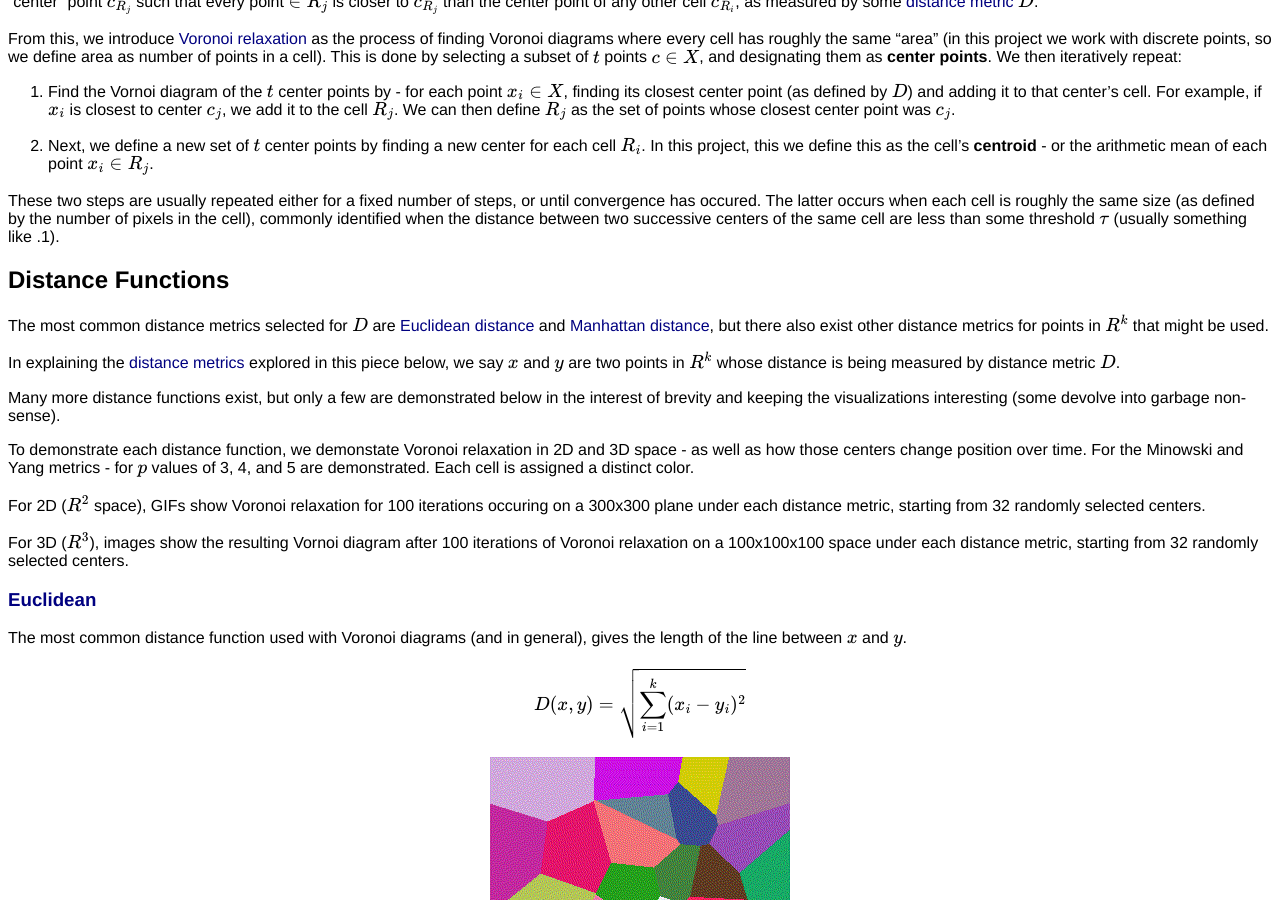
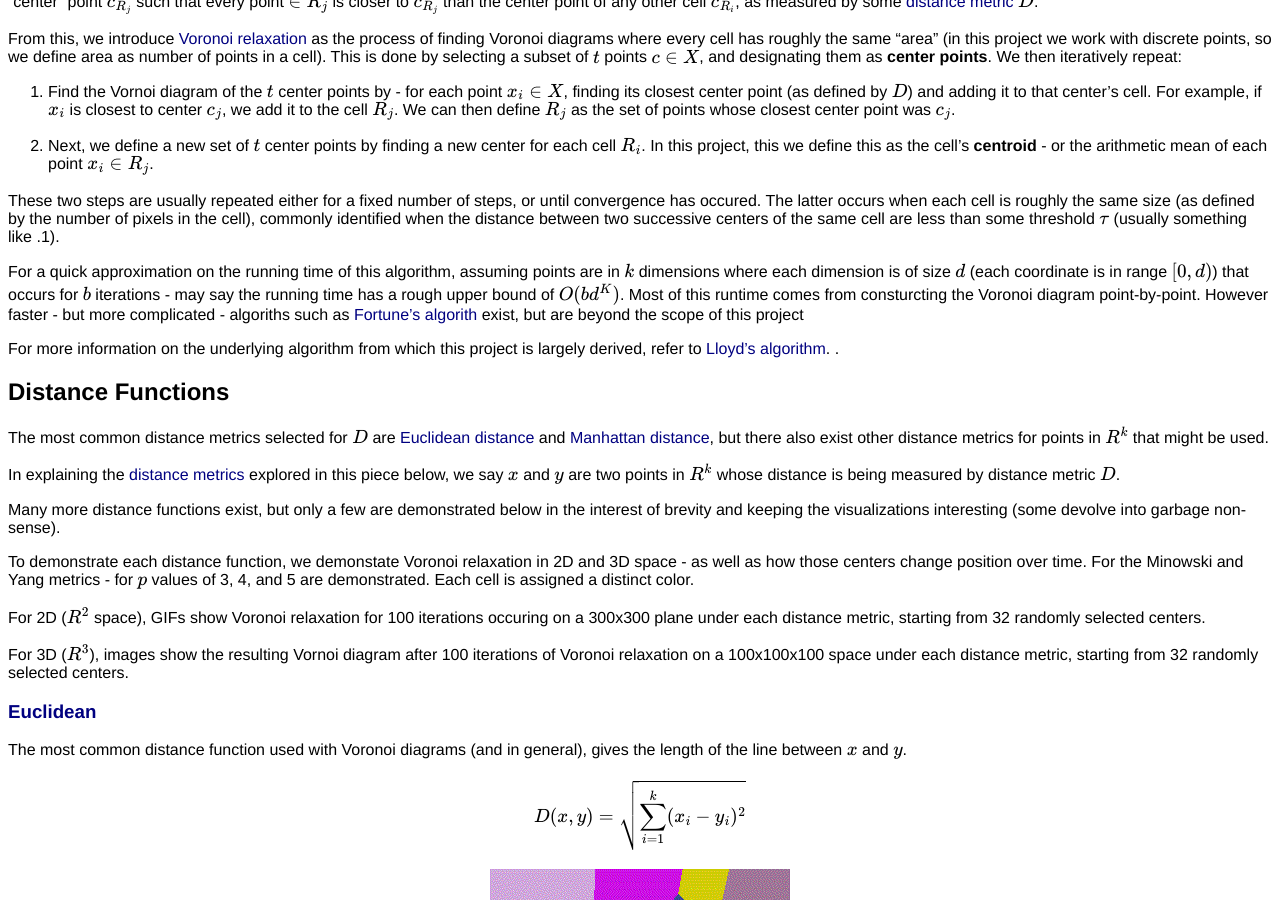
Before and after one commit to njhofmann/njhofmann.github.io, a Jekyll site: the page built from _posts/2022-07-07-Voronoi-Relaxation-Under-Different-Distance-Metrics.md, in a window 1280 px wide and 900 px high, scrolled down 389 px. Built offline with Jekyll 4.4.1, drawn with Linux system fonts in a browser that asks for light colours; formulas are drawn with MathJax 3.

```diff
--- a/_posts/2022-07-07-Voronoi-Relaxation-Under-Different-Distance-Metrics.md
+++ b/_posts/2022-07-07-Voronoi-Relaxation-Under-Different-Distance-Metrics.md
@@ -21,6 +21,10 @@ From this, we introduce [Voronoi relaxation](https://en.wikipedia.org/wiki/Lloyd
 2. Next, we define a new set of $t$ center points by finding a new center for each cell $R_i$. In this project, this we define this as the cell's **centroid** - or the arithmetic mean of each point $x_i\in R_j$.
 
 These two steps are usually repeated either for a fixed number of steps, or until convergence has occured. The latter occurs when each cell is roughly the same size (as defined by the number of pixels in the cell), commonly identified when the distance between two successive centers of the same cell are less than some threshold $\tau$ (usually something like .1).
+
+For a quick approximation on the running time of this algorithm, assuming points are in $k$ dimensions where each dimension is of size $d$ (each coordinate is in range $[0,d)$) that occurs for $b$ iterations - may say the running time has a rough upper bound of $O(bd^K)$. Most of this runtime comes from consturcting the Voronoi diagram point-by-point. However faster - but more complicated - algoriths such as [Fortune's algorith](https://en.wikipedia.org/wiki/Fortune%27s_algorithm) exist, but are beyond the scope of this project
+
+For more information on the underlying algorithm from which this project is largely derived, refer to [Lloyd's algorithm](https://en.wikipedia.org/wiki/Lloyd%27s_algorithm). .
 
 ## Distance Functions
 
```
